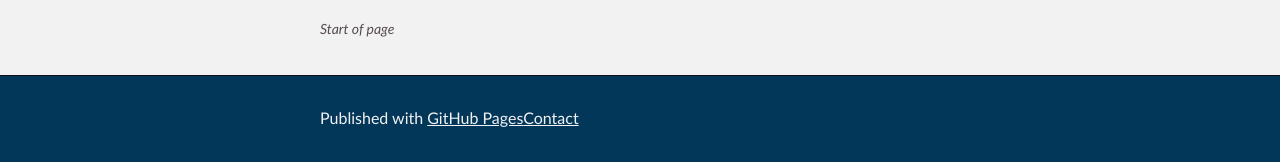
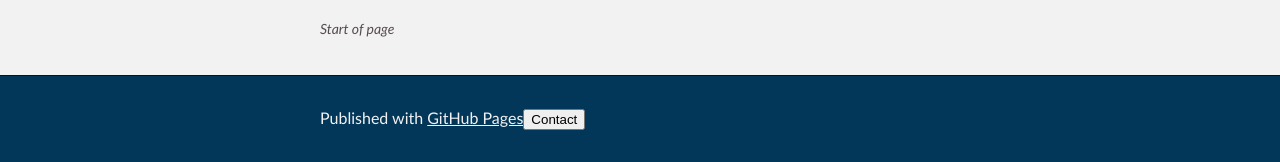
Before and after one commit to michelle-miller/michelle-miller.github.io, a Jekyll site: the page built from index.md, in a window 1280 px wide. Shown: the part 5799-5961 px from the top of the page. Built offline with Jekyll 4.4.1, drawn with Linux system fonts in a browser that asks for light colours; our own code applies the rules of GitHub Pages for plain Markdown files.

Commit message:
adding button instead

```diff
--- a/_layouts/default.html
+++ b/_layouts/default.html
@@ -45,7 +45,7 @@
         {% if site.github.is_project_page %}
         <p class="copyright">{{ site.title | default: site.github.repository_name }} maintained by <a href="{{ site.github.owner_url }}">{{ site.github.owner_name }}</a></p>
         {% endif %}
-        <p>Published with <a href="https://pages.github.com">GitHub Pages</a><span style="align-content: end;"><a href="https://www.linkedin.com/in/michellemillerprofile/">Contact</a></span></p>
+        <p>Published with <a href="https://pages.github.com">GitHub Pages</a><a href="https://www.linkedin.com/in/michellemillerprofile/"><button class=".btn">Contact</button></a></p>
       </footer>
     </div>
   </body>
```
